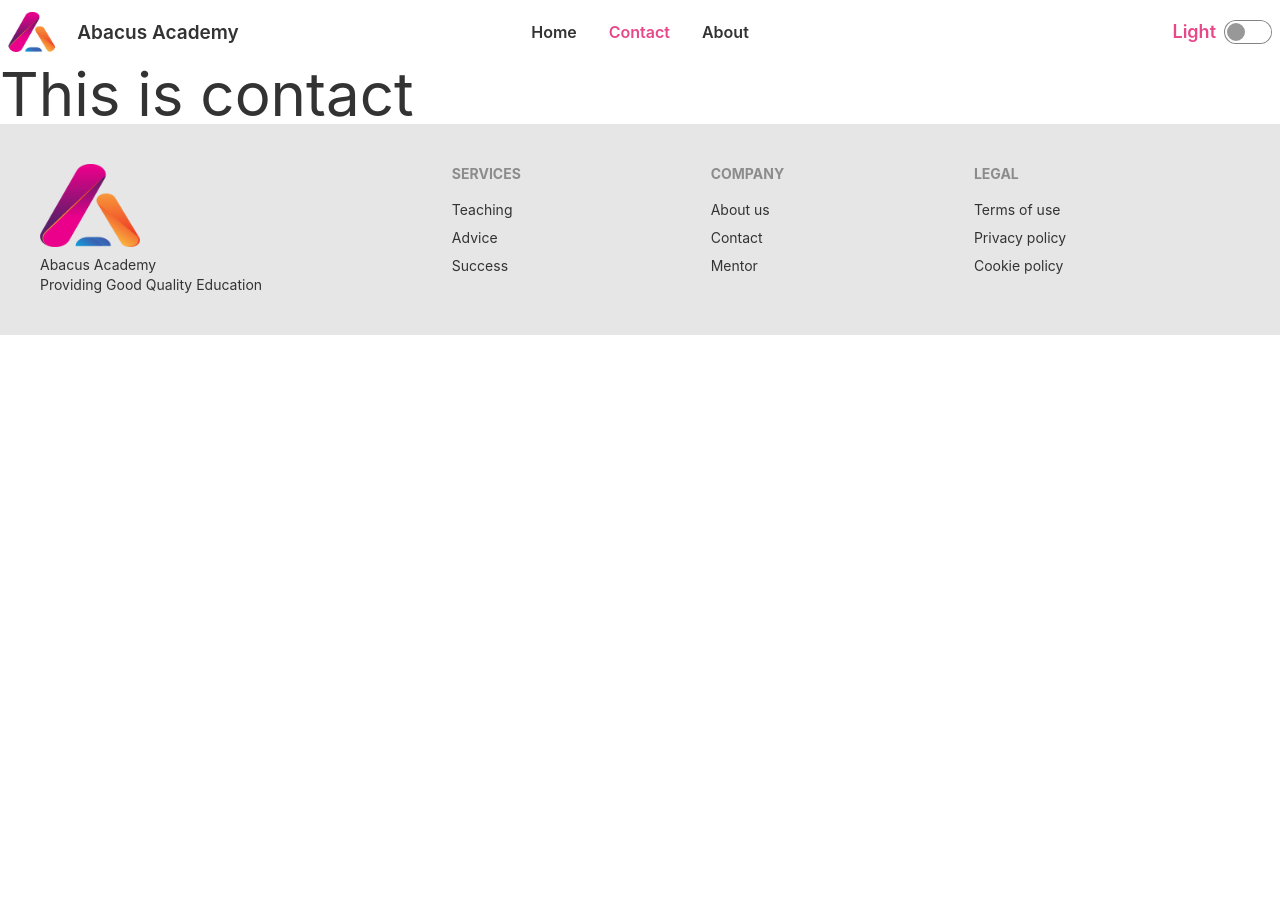
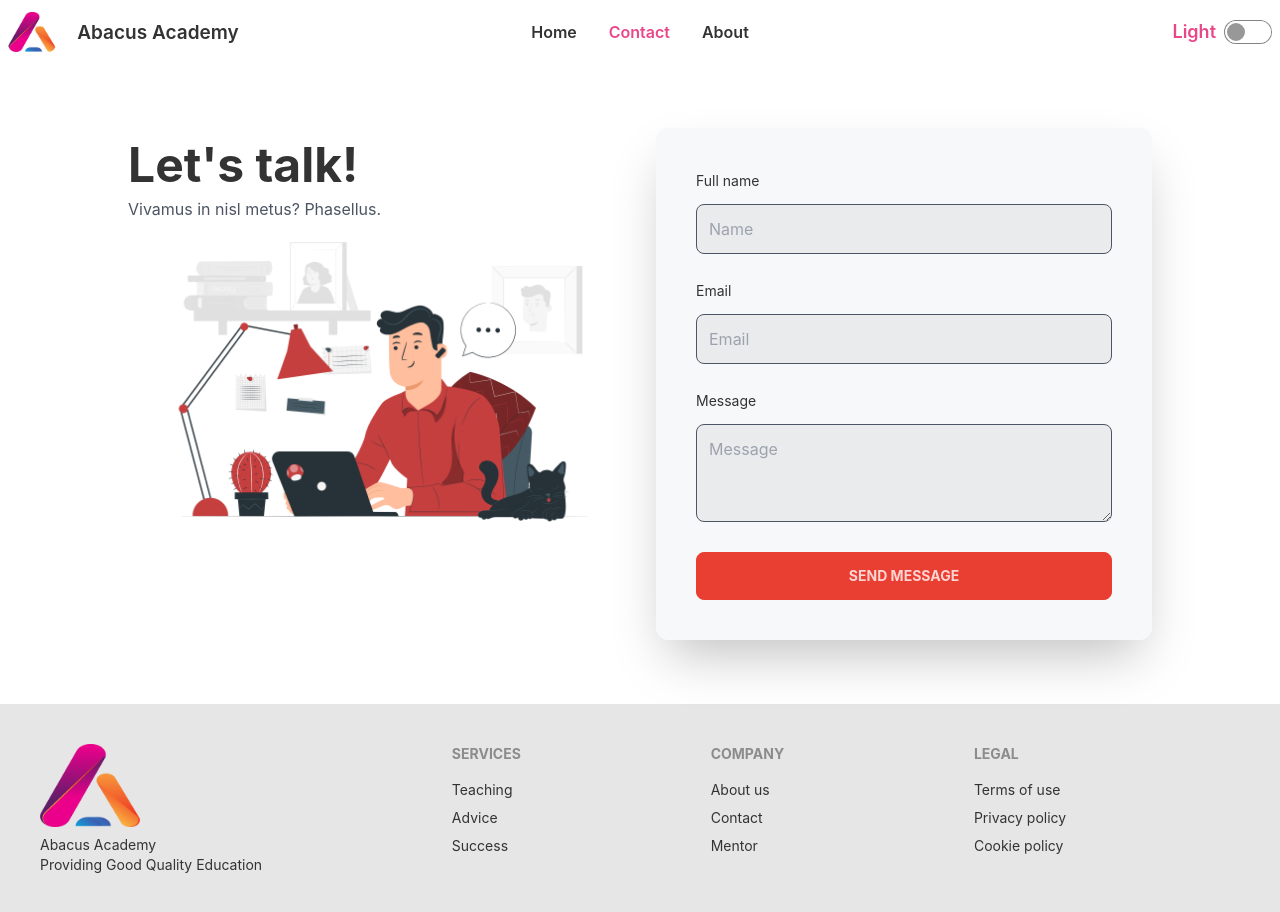
Before and after one commit to rakibul58/abacus-academy, a React (Create React App) app: page /contact in a window 1280 px wide. Shown: the top 912 px of the page. Before the commit the page ends 800 px from the top, so only its background shows below. Built offline with nearby package versions, Linux system fonts and the light colour scheme.

Commit message:
contact page working

```diff
--- a/package.json
+++ b/package.json
@@ -3,6 +3,7 @@
   "version": "0.1.0",
   "private": true,
   "dependencies": {
+    "@emailjs/browser": "^3.9.1",
     "@testing-library/jest-dom": "^5.16.5",
     "@testing-library/react": "^13.4.0",
     "@testing-library/user-event": "^13.5.0",
--- a/src/Pages/Contact/Contact.js
+++ b/src/Pages/Contact/Contact.js
@@ -1,11 +1,49 @@
-import React from 'react';
+import React, { useRef } from 'react';
 import MyHelmet from '../../components/MyHelmet';
+import contact from '../../images/Telecommuting-pana.png';
+import emailjs from '@emailjs/browser';
 
 const Contact = () => {
+    const form = useRef();
+
+    const sendEmail = (e) => {
+        e.preventDefault();
+
+        emailjs.sendForm('service_s3bklnu', 'template_xiobz9x', form.current, 'U0g6Ht1DVmnBbENk0')
+            .then((result) => {
+                console.log(result.text);
+                e.target.reset();
+            }, (error) => {
+                console.log(error.text);
+            });
+    };
     return (
         <div>
             <MyHelmet>Contact</MyHelmet>
-            <h1 className="text-6xl">This is contact</h1>
+            <div className="grid max-w-screen-xl grid-cols-1 gap-8 px-8 py-16 mx-auto rounded-lg md:grid-cols-2 md:px-12 lg:px-16 xl:px-32 text-base items-center">
+                <div className="flex flex-col justify-between">
+                    <div className="space-y-2 text-center lg:text-left">
+                        <h2 className="text-4xl font-bold leading-tight lg:text-5xl">Let's talk!</h2>
+                        <div className="text-gray-600">Vivamus in nisl metus? Phasellus.</div>
+                    </div>
+                    <img src={contact} alt="" className="mt-[-90px] mx-auto" />
+                </div>
+                <form ref={form} onSubmit={sendEmail} noValidate="" className="space-y-6 ng-untouched ng-pristine ng-valid shadow-2xl p-10 rounded-xl bg-opacity-5 bg-slate-500">
+                    <div>
+                        <label htmlFor="name" className="text-sm">Full name</label>
+                        <input name="user_name" id="name" type="text" placeholder="Name" className="w-full p-3 bg-black bg-opacity-5  border border-gray-600 mt-3 rounded-lg" />
+                    </div>
+                    <div>
+                        <label htmlFor="email" className="text-sm">Email</label>
+                        <input name="user_email" placeholder='Email' id="email" type="email" className="w-full p-3 bg-black bg-opacity-5 border border-gray-600 mt-3 rounded-lg" />
+                    </div>
+                    <div>
+                        <label htmlFor="message" className="text-sm">Message</label>
+                        <textarea name="message" placeholder='Message' id="message" rows="3" className="w-full p-3 bg-black bg-opacity-5 border border-gray-600 mt-3 rounded-lg"></textarea>
+                    </div>
+                    <input type="submit" className="w-full p-3 font-bold btn btn-error hover:bg-opacity-60 rounded-lg" value='Send Message'/>
+                </form>
+            </div>
         </div>
     );
 };
```
Also changed, not shown: src/images/Telecommuting-pana.png (added), 1 other file (tests, documents, lock files or other folders).
